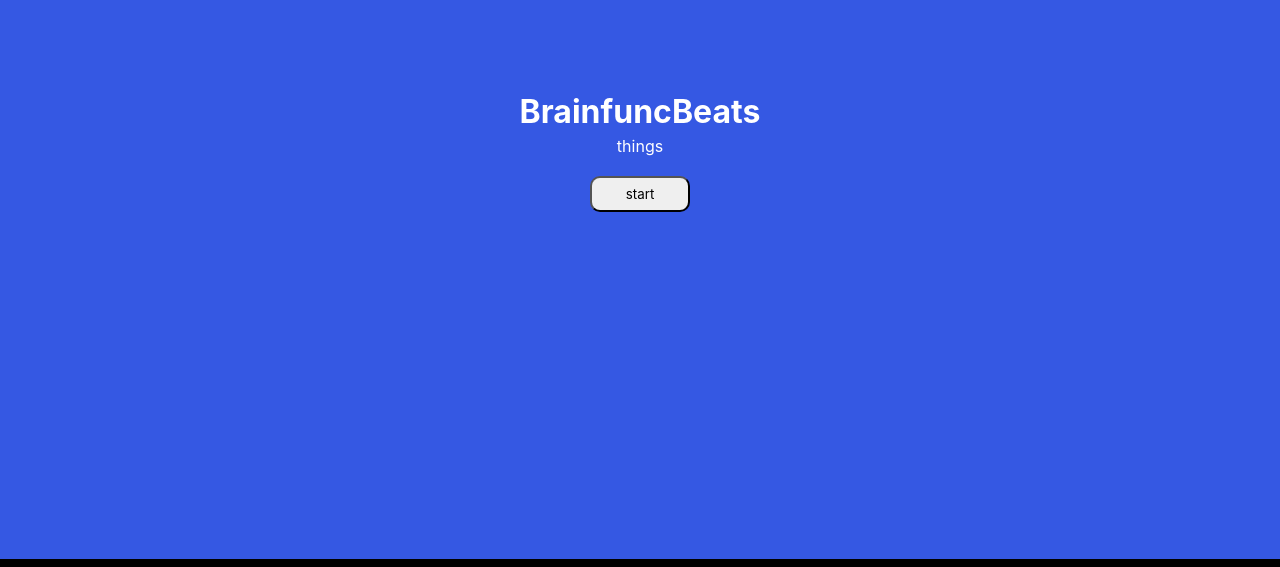
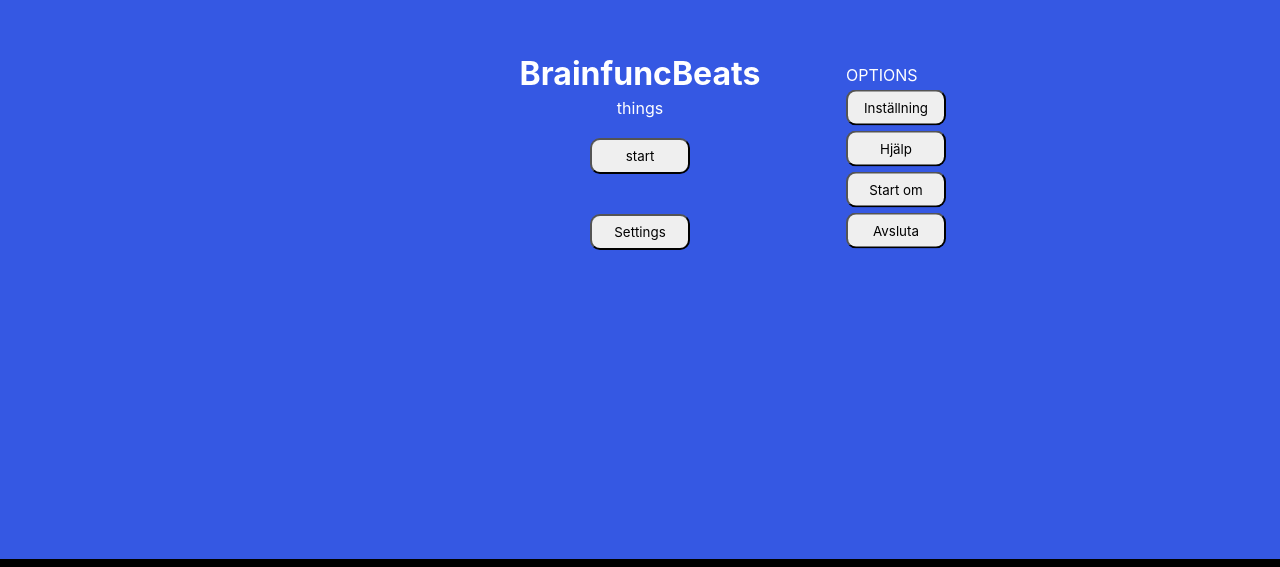
Before and after one commit to k4tttt/DBT_slay, a website built with Vite: page beats/index.html in a window 1280 px wide. Shown: the part 241-808 px from the top of the page. Built offline with nearby package versions, Linux system fonts and the light colour scheme; files whose address does not match are found by name.

Commit message:
DO NOT ENTER DO NOT ENTER
DO NOT ENTER

```diff
--- a/beats/index.html
+++ b/beats/index.html
@@ -1,9 +1,9 @@
-<!doctype html>
+<!DOCTYPE html>
 <html lang="en">
 <head>
-    <meta charset="UTF-8" />
-    <link rel="icon" type="image/svg+xml" href="/vite.svg" />
-    <meta name="viewport" content="width=device-width, initial-scale=1.0" />
+  <meta charset="UTF-8">
+  <link rel="icon" type="image/svg+xml" href="/vite.svg">
+  <meta name="viewport" content="width=device-width, initial-scale=1.0">
   <title>Best game</title>
 </head>
 <body>
@@ -13,6 +13,7 @@
       <h1>BrainfuncBeats</h1>
       <p>things</p>
       <button id="startBtn"><p>start</p></button>
+      <button id="gameSettingsBtn"><p>Settings</p></button>
     </div>
     <div id="gameEnd" class="gameUI">
       <p>game over</p>
@@ -20,6 +21,15 @@
       <h1>final score: <span id="endScoreSpan"></span></h1>
       <p>refresh to play again</p>
     </div>
+
+    <div id="gameSettingsDiv">
+      <p>OPTIONS</p>
+      <button class="gameButton">Inställning</button>
+      <button class="gameButton">Hjälp</button>
+      <button class="gameButton">Start om</button>
+      <button class="gameButton">Avsluta</button>
+
+    </div>
   </main>
   <script type="module" src="/main.js"></script>
 </body>
--- a/beats/main.js
+++ b/beats/main.js
@@ -8,11 +8,15 @@ const sizes = {
 
 const speedDown = 400;
 
+
+
+const gameSettingsDiv = document.querySelector("#settingsButton");
 const gameStartDiv = document.querySelector("#gameStart");
 const gameEndDiv = document.querySelector("#gameEnd");
 const gameStartBtn = document.querySelector("#startBtn");
 const gameWinLoseSpan = document.querySelector("#winLoseSpan");
 const gameEndScoreSpan = document.querySelector("#endScoreSpan");
+
 
 class GameScene extends Phaser.Scene {
   constructor() {
@@ -32,6 +36,7 @@ class GameScene extends Phaser.Scene {
     this.load.image("arrow_yellow", "/assets/arrow_yellow.png");
     this.load.image("arrow_purple", "/assets/arrow_purple.png");
     this.load.audio("kick", "/assets/kick.mp3");
+    this.load.image("settingsButton", "/assets/settingsButton.png");
   }
 
   create() {
@@ -50,6 +55,12 @@ class GameScene extends Phaser.Scene {
 
     let position = this.getRandomQuadrant();
     this.target = this.add.image(position[1], position[2], position[0]).setOrigin(0.5, 0.5);
+
+    const settingsButton = this.add.sprite(sizes.width*0.95,sizes.height*0.05, 'settingsButton').setInteractive();
+    settingsButton.setOrigin(0.5);
+    settingsButton.alpha = 0.5
+
+
   }
 
   update() {
@@ -86,13 +97,22 @@ class GameScene extends Phaser.Scene {
 
     gameEndDiv.style.display = "flex";
   }
+
+
+  settingsMenu(){
+
+    gameSettingsDiv.style.display = 'none';
+
     }
+  }
+
+
 
   const config = {
     type: Phaser.WEBGL,
     width: sizes.width,
     height: sizes.height,
-  canvas: gamecanvas,
+    canvas: document.getElementById('gamecanvas'),
     physics: {
       default: "arcade",
       arcade: {
@@ -100,12 +120,19 @@ const config = {
         debug: false
       }
     },
-  scene:[GameScene]
+    scene: [GameScene]
   };
+
 
 const game = new Phaser.Game(config);
 
 gameStartBtn.addEventListener("click", () => {
   gameStartDiv.style.display = "none";
   game.scene.resume("scene-game");
+
 });
+
+settingsButton.addEventListener("click", () => {
+  gameSettingsDiv.style.display = "none";
+  game.scene.resume("scene-game");
+});
--- a/beats/package.json
+++ b/beats/package.json
@@ -9,6 +9,9 @@
     "preview": "vite preview"
   },
   "devDependencies": {
-    "vite": "^5.2.0"
+    "vite": "^5.2.10"
+  },
+  "dependencies": {
+    "phaser": "^3.80.1"
   }
 }
--- a/beats/style.css
+++ b/beats/style.css
@@ -60,6 +60,22 @@ main {
   margin-top: 5px;
 }
 
+
+.gameButton:hover{
+
+  background-color: var(--dark);
+  border: 2px solid var(--light);
+  color: var(--light);
+  cursor: pointer;
+
+}
+
+
+.gameButton p {
+  margin-top: 0;
+}
+
+
 #gameStart {
   display: flex;
 }
@@ -88,3 +104,46 @@ main {
   color: var(--light);
   cursor: pointer;
 }
+
+#gameSettingsBtn{
+  display: inline-block;
+  width: 100px;
+  padding: 8px 15px;
+  margin: 20px 0;
+  text-align: center;
+  font-family: inherit;
+  border-radius: 10px;
+}
+
+#gameSettingsBtn p {
+  margin-top: 0;
+}
+
+#gameSettingsBtn:hover {
+  background-color: var(--dark);
+  border: 2px solid var(--light);
+  color: var(--light);
+  cursor: pointer;
+}
+
+
+#gameSettingsDiv {
+  display: block;
+  position: fixed;
+  top: 50%;
+  left: 70%;
+  transform: translate(-50%, -50%);
+  z-index: 999999999;
+}
+
+.gameButton {
+  display: block; /* Change from inline-block to block */
+  width: 100px;
+  padding: 8px 15px;
+  margin: 5px 0; /* Adjust margin between buttons */
+  text-align: center;
+  font-family: inherit;
+  border-radius: 10px;
+  z-index: 999999999;
+
+}
```
Also changed, not shown: beats/public/assets/settingsButton.png (added), beats/settingsScene.js (added), 1 other file. Lines whose indentation alone changed are shown as unchanged.
